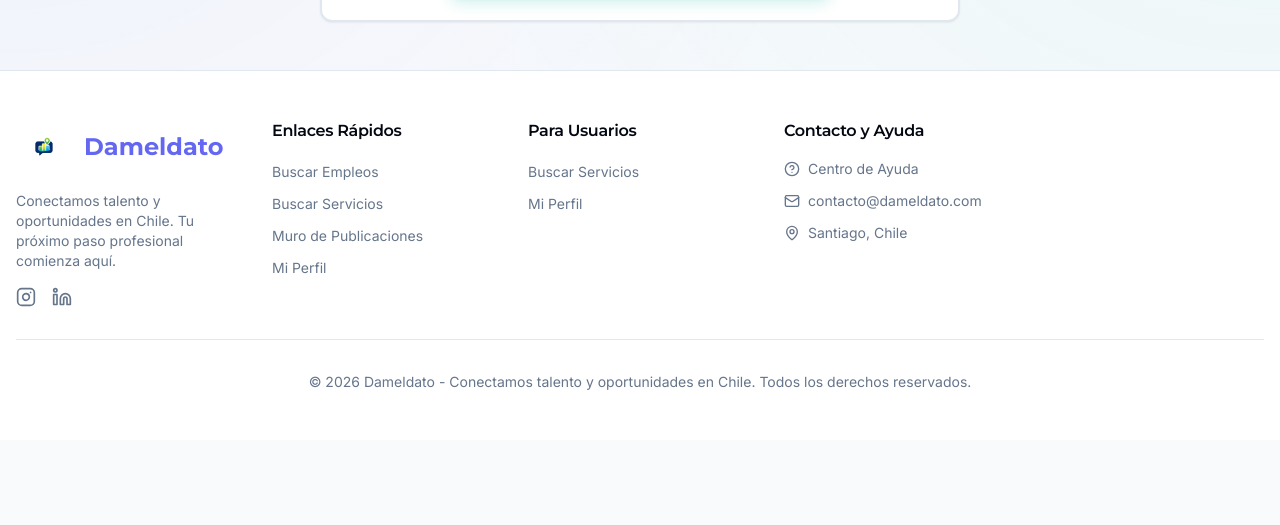
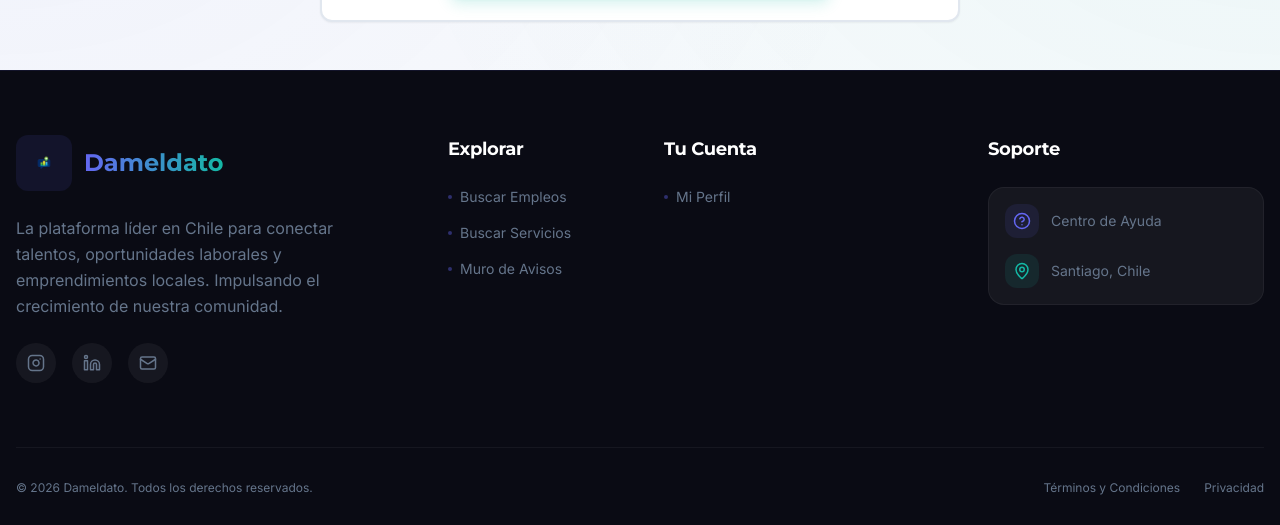
Before and after one commit to rm004607/front_beta, a React (Vite) app: page /registro in a window 1280 px wide. Shown: the part 934-1459 px from the top of the page. Before the commit the page ends 1374 px from the top, so only its background shows below. Built offline with nearby package versions, Linux system fonts and the light colour scheme; no server answers; the HTML template or start-up script is replaced by a standard one.

Commit message:
cambios front
cambios front

```diff
--- a/src/components/Footer.tsx
+++ b/src/components/Footer.tsx
@@ -11,132 +11,137 @@ const Footer = () => {
   const isAdmin = user?.roles.includes('admin') || user?.role_number === 5;
 
   return (
-    <footer className="bg-card border-t border-border mt-auto">
-      <div className="container mx-auto px-4 py-12">
-        <div className="grid grid-cols-1 md:grid-cols-2 lg:grid-cols-4 xl:grid-cols-5 gap-8">
-          {/* Logo y frase */}
-          <div className="space-y-4">
-            <div className="flex items-center gap-3">
-              <img src={logoDameldato} alt="Dameldato" className="h-14 w-14 rounded-lg object-contain" />
-              <span className="text-2xl font-heading font-bold text-primary">Dameldato</span>
-            </div>
-            <p className="text-muted-foreground text-sm">
-              Conectamos talento y oportunidades en Chile. Tu próximo paso profesional comienza aquí.
+    <footer className="bg-[#0a0b14] border-t border-primary/10 mt-auto pt-16 pb-8">
+      <div className="container mx-auto px-4">
+        <div className="grid grid-cols-1 md:grid-cols-2 lg:grid-cols-12 gap-12 mb-16">
+          {/* Brand Section */}
+          <div className="lg:col-span-4 space-y-6">
+            <Link to="/" className="flex items-center gap-3 group">
+              <div className="p-2 bg-primary/10 rounded-xl group-hover:bg-primary/20 transition-colors">
+                <img src={logoDameldato} alt="Dameldato" className="h-10 w-10 object-contain" />
+              </div>
+              <span className="text-2xl font-heading font-bold bg-clip-text text-transparent bg-gradient-to-r from-primary to-secondary">
+                Dameldato
+              </span>
+            </Link>
+            <p className="text-muted-foreground leading-relaxed max-w-sm">
+              La plataforma líder en Chile para conectar talentos, oportunidades laborales y emprendimientos locales. Impulsando el crecimiento de nuestra comunidad.
             </p>
             <div className="flex gap-4">
               <a
                 href="https://www.instagram.com/dameldato.com/"
                 target="_blank"
                 rel="noopener noreferrer"
-                className="text-muted-foreground hover:text-primary transition-colors"
+                className="w-10 h-10 rounded-full bg-white/5 flex items-center justify-center text-muted-foreground hover:bg-primary hover:text-white transition-all duration-300"
                 aria-label="Instagram"
               >
-                <Instagram size={20} />
+                <Instagram size={18} />
               </a>
               <a
                 href="https://www.linkedin.com/feed/"
                 target="_blank"
                 rel="noopener noreferrer"
-                className="text-muted-foreground hover:text-primary transition-colors"
+                className="w-10 h-10 rounded-full bg-white/5 flex items-center justify-center text-muted-foreground hover:bg-primary hover:text-white transition-all duration-300"
                 aria-label="LinkedIn"
               >
-                <Linkedin size={20} />
+                <Linkedin size={18} />
+              </a>
+              <a
+                href="mailto:contacto@dameldato.com"
+                className="w-10 h-10 rounded-full bg-white/5 flex items-center justify-center text-muted-foreground hover:bg-primary hover:text-white transition-all duration-300"
+                aria-label="Email"
+              >
+                <Mail size={18} />
               </a>
             </div>
           </div>
 
-          {/* Enlaces rápidos */}
-          <div>
-            <h3 className="font-semibold mb-4">Enlaces Rápidos</h3>
-            <ul className="space-y-2">
+          {/* Navigation Links */}
+          <div className="lg:col-span-2 space-y-6">
+            <h3 className="text-white font-bold text-lg">Explorar</h3>
+            <ul className="space-y-4">
               <li>
-                <Link to="/empleos" className="text-muted-foreground hover:text-primary transition-colors text-sm">
+                <Link to="/empleos" className="text-muted-foreground hover:text-primary transition-colors text-sm flex items-center gap-2">
+                  <div className="w-1 h-1 rounded-full bg-primary/40" />
                   Buscar Empleos
                 </Link>
               </li>
               <li>
-                <Link to="/servicios" className="text-muted-foreground hover:text-primary transition-colors text-sm">
+                <Link to="/servicios" className="text-muted-foreground hover:text-primary transition-colors text-sm flex items-center gap-2">
+                  <div className="w-1 h-1 rounded-full bg-primary/40" />
                   Buscar Servicios
                 </Link>
               </li>
               <li>
-                <Link to="/muro" className="text-muted-foreground hover:text-primary transition-colors text-sm">
-                  Muro de Publicaciones
-                </Link>
-              </li>
-              <li>
-                <Link to="/perfil" className="text-muted-foreground hover:text-primary transition-colors text-sm">
-                  Mi Perfil
+                <Link to="/muro" className="text-muted-foreground hover:text-primary transition-colors text-sm flex items-center gap-2">
+                  <div className="w-1 h-1 rounded-full bg-primary/40" />
+                  Muro de Avisos
                 </Link>
               </li>
             </ul>
           </div>
 
-
-          {/* Para emprendedores - Solo visible para emprendedores, admin y super-admin */}
-          {(isEntrepreneur || isAdmin) && (
-            <div>
-              <h3 className="font-semibold mb-4">Para Emprendedores</h3>
-              <ul className="space-y-2">
+          <div className="lg:col-span-3 space-y-6">
+            <h3 className="text-white font-bold text-lg">Tu Cuenta</h3>
+            <ul className="space-y-4">
+              <li>
+                <Link to="/perfil" className="text-muted-foreground hover:text-primary transition-colors text-sm flex items-center gap-2">
+                  <div className="w-1 h-1 rounded-full bg-primary/40" />
+                  Mi Perfil
+                </Link>
+              </li>
+              {(isEntrepreneur || isAdmin) && (
                 <li>
-                  <Link to="/servicios/publicar" className="text-muted-foreground hover:text-primary transition-colors text-sm">
-                    Publicar Servicio
+                  <Link to="/servicios/publicar" className="text-primary font-medium hover:underline transition-all text-sm flex items-center gap-2">
+                    <div className="w-1 h-1 rounded-full bg-primary" />
+                    Publicar mi Servicio
                   </Link>
                 </li>
-              </ul>
-            </div>
-          )}
-
-          {/* Para usuarios - Visible para todos los usuarios no empresarios/emprendedores */}
-          {!isCompany && !isEntrepreneur && !isAdmin && (
-            <div>
-              <h3 className="font-semibold mb-4">Para Usuarios</h3>
-              <ul className="space-y-2">
+              )}
+              {isAdmin && (
                 <li>
-                  <Link to="/servicios" className="text-muted-foreground hover:text-primary transition-colors text-sm">
-                    Buscar Servicios
+                  <Link to="/admin" className="text-amber-500 hover:text-amber-400 transition-colors text-sm flex items-center gap-2 font-medium">
+                    <div className="w-1 h-1 rounded-full bg-amber-500/40" />
+                    Panel Admin
                   </Link>
                 </li>
-                <li>
-                  <Link to="/perfil" className="text-muted-foreground hover:text-primary transition-colors text-sm">
-                    Mi Perfil
-                  </Link>
-                </li>
-              </ul>
+              )}
+            </ul>
+          </div>
+
+          {/* Contact Section */}
+          <div className="lg:col-span-3 space-y-6">
+            <h3 className="text-white font-bold text-lg">Soporte</h3>
+            <div className="bg-white/5 p-4 rounded-2xl border border-white/5 space-y-4">
+              <Link to="/ayuda" className="flex items-center gap-3 text-sm text-muted-foreground hover:text-primary transition-colors">
+                <div className="p-2 bg-primary/10 rounded-lg text-primary">
+                  <HelpCircle size={18} />
+                </div>
+                <span>Centro de Ayuda</span>
+              </Link>
+              <div className="flex items-center gap-3 text-sm text-muted-foreground">
+                <div className="p-2 bg-secondary/10 rounded-lg text-secondary">
+                  <MapPin size={18} />
+                </div>
+                <span>Santiago, Chile</span>
+              </div>
             </div>
-          )}
-
-          {/* Contacto y ayuda */}
-          <div>
-            <h3 className="font-semibold mb-4">Contacto y Ayuda</h3>
-            <ul className="space-y-3">
-              <li>
-                <Link
-                  to="/ayuda"
-                  className="flex items-center gap-2 text-muted-foreground hover:text-primary transition-colors text-sm"
-                >
-                  <HelpCircle size={16} />
-                  <span>Centro de Ayuda</span>
-                </Link>
-              </li>
-              <li className="flex items-center gap-2 text-muted-foreground text-sm">
-                <Mail size={16} />
-                <span>contacto@dameldato.com</span>
-              </li>
-
-              <li className="flex items-center gap-2 text-muted-foreground text-sm">
-                <MapPin size={16} />
-                <span>Santiago, Chile</span>
-              </li>
-            </ul>
           </div>
         </div>
 
-        {/* Copyright */}
-        <div className="border-t border-border mt-8 pt-8 text-center">
-          <p className="text-muted-foreground text-sm">
-            © {new Date().getFullYear()} Dameldato - Conectamos talento y oportunidades en Chile. Todos los derechos reservados.
+        {/* Bottom Bar */}
+        <div className="pt-8 border-t border-white/5 flex flex-col md:flex-row justify-between items-center gap-4">
+          <p className="text-muted-foreground text-xs">
+            © {new Date().getFullYear()} Dameldato. Todos los derechos reservados.
           </p>
+          <div className="flex gap-6">
+            <Link to="/terminos" className="text-xs text-muted-foreground hover:text-primary transition-colors">
+              Términos y Condiciones
+            </Link>
+            <Link to="/privacidad" className="text-xs text-muted-foreground hover:text-primary transition-colors">
+              Privacidad
+            </Link>
+          </div>
         </div>
       </div>
     </footer>
```
Also changed, not shown: src/pages/Profile.tsx (+19 -3 lines).
